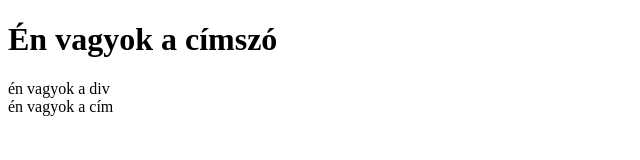
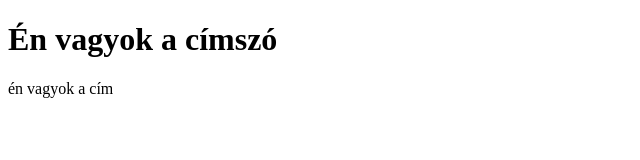
Before and after one commit to markgoldstein98/week1-practice, a plain HTML site: page index.html in a window 1280 px wide. Shown: the whole page, without its empty margins (0-640 px from the left). Drawn offline with Linux system fonts and the light colour scheme.

Commit message:
edited section part of the code

```diff
--- a/index.html
+++ b/index.html
@@ -7,12 +7,14 @@
   <title>Html Practice</title>
 </head>
 <body>
+
   <h1>Én vagyok a címszó</h1>
-  <div id="container" class="wrapper"> én vagyok a div
-
+  <div id="container" class="wrapper">
     <div id="navigation"></div>
   </div>
-  <section></section>
+  <section>
+
+  </section>
   <section></section>
   <article> én vagyok a cím</article>
 </body>
```
